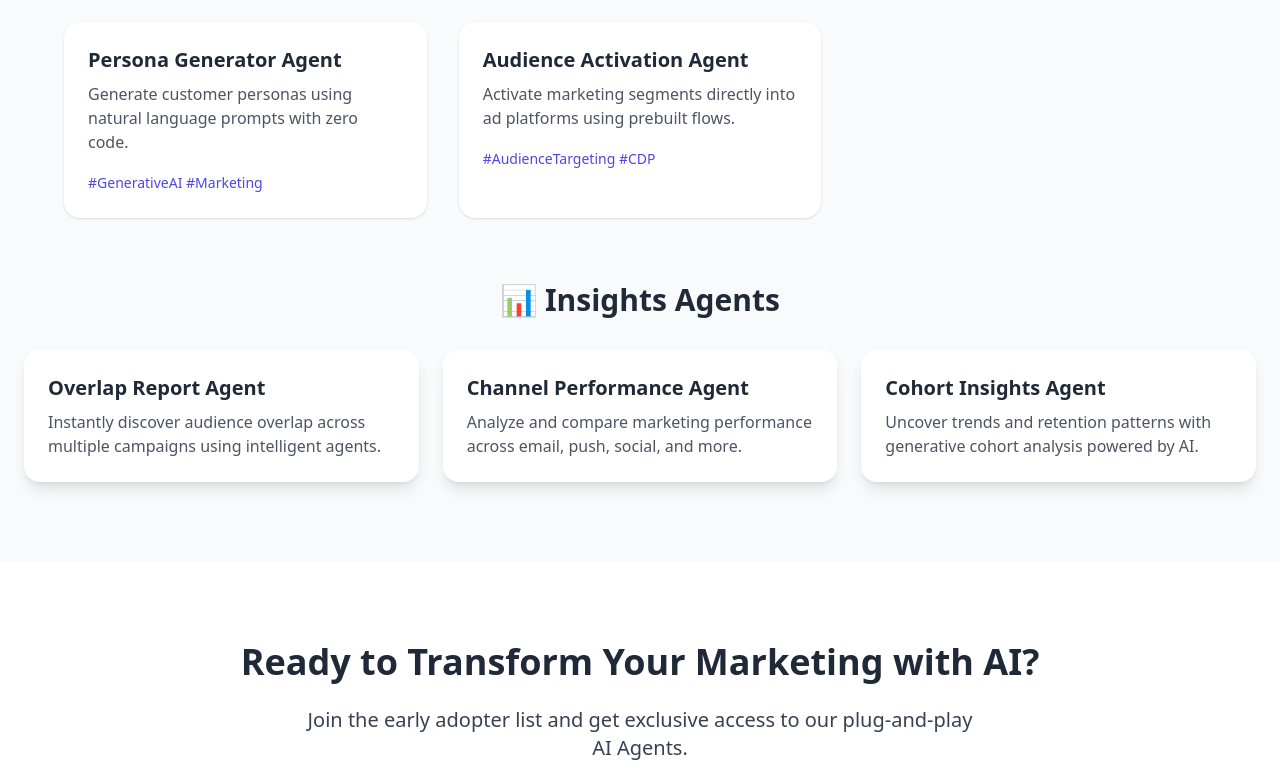
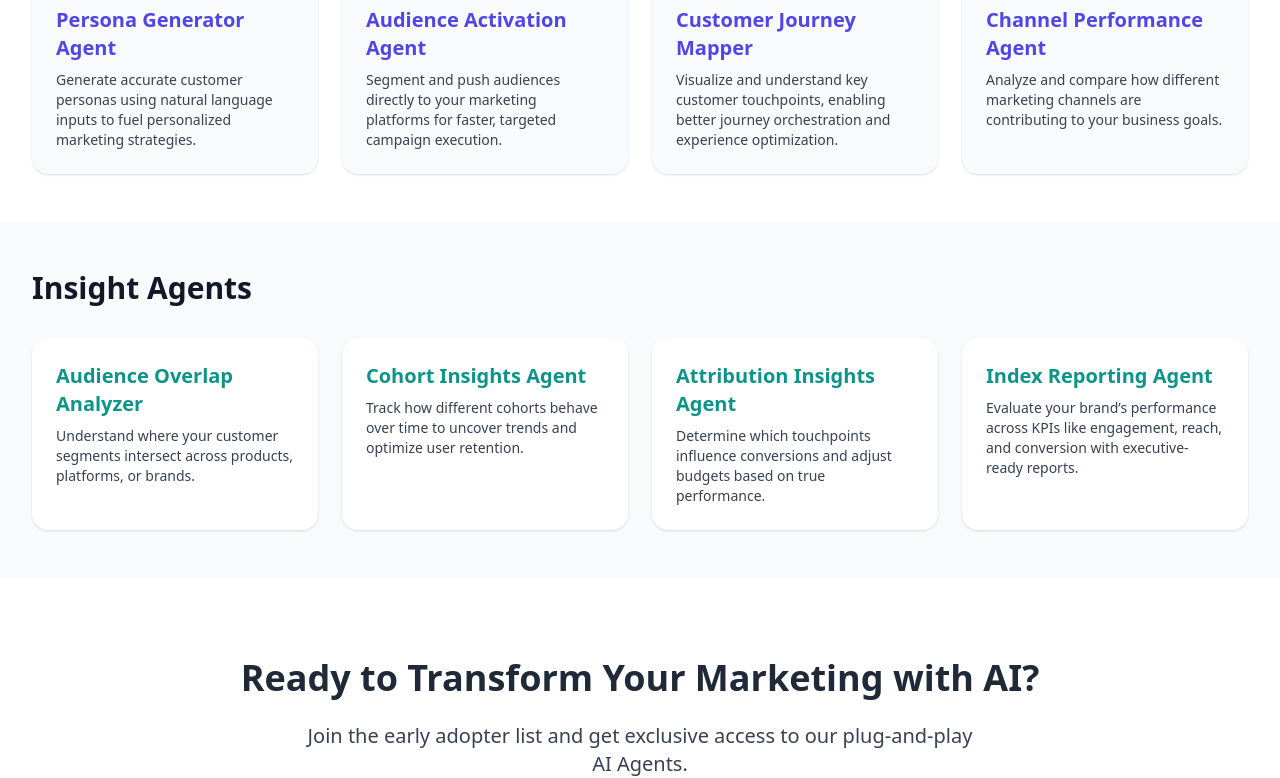
Before and after one commit to arvindpal05/arjunai, a plain HTML site: page index.html in a window 1280 px wide. Shown: the part 578-1356 px from the top of the page. Drawn offline with nearby package versions, Linux system fonts and the light colour scheme.

Commit message:
Update index.html

```diff
--- a/index.html
+++ b/index.html
@@ -16,52 +16,74 @@
       <a href="#cta" class="bg-white text-indigo-700 px-6 py-3 rounded-full font-semibold hover:bg-gray-100 transition">Get Early Access</a>
     </section>
 
-    <!-- Plug-and-Use Agents -->
-    <section class="py-20 px-6 bg-gray-50">
-      <h2 class="text-3xl font-bold text-center mb-10">Plug-and-Use AI Agents</h2>
-      <div class="grid grid-cols-1 md:grid-cols-3 gap-8 max-w-6xl mx-auto">
-        <!-- Agent Card 1 -->
-        <div class="bg-white p-6 rounded-2xl shadow hover:shadow-xl transition">
-          <h3 class="text-xl font-semibold mb-2">Persona Generator Agent</h3>
-          <p class="text-gray-600 mb-4">Generate customer personas using natural language prompts with zero code.</p>
-          <span class="text-sm text-indigo-600 font-medium">#GenerativeAI #Marketing</span>
-        </div>
+    <!-- Plug-and-Use AI Agents Section -->
+<section class="py-12 bg-white">
+  <div class="max-w-7xl mx-auto px-4 sm:px-6 lg:px-8">
+    <h2 class="text-3xl font-extrabold text-gray-900 mb-8">Plug-and-Use AI Agents</h2>
+    <div class="grid grid-cols-1 sm:grid-cols-2 lg:grid-cols-4 gap-6">
 
-        <!-- Agent Card 3 -->
-        <div class="bg-white p-6 rounded-2xl shadow hover:shadow-xl transition">
-          <h3 class="text-xl font-semibold mb-2">Audience Activation Agent</h3>
-          <p class="text-gray-600 mb-4">Activate marketing segments directly into ad platforms using prebuilt flows.</p>
-          <span class="text-sm text-indigo-600 font-medium">#AudienceTargeting #CDP</span>
-        </div>
+      <!-- Persona Generator Agent -->
+      <div class="bg-gray-50 rounded-2xl shadow p-6">
+        <h3 class="text-xl font-semibold mb-2 text-indigo-600">Persona Generator Agent</h3>
+        <p class="text-gray-700 text-sm">Generate accurate customer personas using natural language inputs to fuel personalized marketing strategies.</p>
       </div>
 
-      <!-- Insights Agents Section -->
-<div class="mt-16">
-  <h2 class="text-2xl md:text-3xl font-bold text-center text-gray-800 mb-6">📊 Insights Agents</h2>
-  <div class="grid md:grid-cols-3 gap-6 mt-8">
+      <!-- Audience Activation Agent -->
+      <div class="bg-gray-50 rounded-2xl shadow p-6">
+        <h3 class="text-xl font-semibold mb-2 text-indigo-600">Audience Activation Agent</h3>
+        <p class="text-gray-700 text-sm">Segment and push audiences directly to your marketing platforms for faster, targeted campaign execution.</p>
+      </div>
 
-    <!-- Overlap Report Agent -->
-    <div class="bg-white rounded-2xl shadow-lg p-6 hover:shadow-xl transition">
-      <h3 class="text-xl font-semibold text-gray-800 mb-2">Overlap Report Agent</h3>
-      <p class="text-gray-600">Instantly discover audience overlap across multiple campaigns using intelligent agents.</p>
+      <!-- Customer Journey Mapper -->
+      <div class="bg-gray-50 rounded-2xl shadow p-6">
+        <h3 class="text-xl font-semibold mb-2 text-indigo-600">Customer Journey Mapper</h3>
+        <p class="text-gray-700 text-sm">Visualize and understand key customer touchpoints, enabling better journey orchestration and experience optimization.</p>
+      </div>
+
+      <!-- Channel Performance Agent -->
+      <div class="bg-gray-50 rounded-2xl shadow p-6">
+        <h3 class="text-xl font-semibold mb-2 text-indigo-600">Channel Performance Agent</h3>
+        <p class="text-gray-700 text-sm">Analyze and compare how different marketing channels are contributing to your business goals.</p>
+      </div>
+
     </div>
+  </div>
+</section>
 
-    <!-- Channel Performance Agent -->
-    <div class="bg-white rounded-2xl shadow-lg p-6 hover:shadow-xl transition">
-      <h3 class="text-xl font-semibold text-gray-800 mb-2">Channel Performance Agent</h3>
-      <p class="text-gray-600">Analyze and compare marketing performance across email, push, social, and more.</p>
+<!-- Insight Agents Section -->
+<section class="py-12 bg-gray-50">
+  <div class="max-w-7xl mx-auto px-4 sm:px-6 lg:px-8">
+    <h2 class="text-3xl font-extrabold text-gray-900 mb-8">Insight Agents</h2>
+    <div class="grid grid-cols-1 sm:grid-cols-2 lg:grid-cols-4 gap-6">
+
+      <!-- Audience Overlap Analyzer -->
+      <div class="bg-white rounded-2xl shadow p-6">
+        <h3 class="text-xl font-semibold mb-2 text-teal-600">Audience Overlap Analyzer</h3>
+        <p class="text-gray-700 text-sm">Understand where your customer segments intersect across products, platforms, or brands.</p>
+      </div>
+
+      <!-- Cohort Insights Agent -->
+      <div class="bg-white rounded-2xl shadow p-6">
+        <h3 class="text-xl font-semibold mb-2 text-teal-600">Cohort Insights Agent</h3>
+        <p class="text-gray-700 text-sm">Track how different cohorts behave over time to uncover trends and optimize user retention.</p>
+      </div>
+
+      <!-- Attribution Insights Agent -->
+      <div class="bg-white rounded-2xl shadow p-6">
+        <h3 class="text-xl font-semibold mb-2 text-teal-600">Attribution Insights Agent</h3>
+        <p class="text-gray-700 text-sm">Determine which touchpoints influence conversions and adjust budgets based on true performance.</p>
+      </div>
+
+      <!-- Index Reporting Agent -->
+      <div class="bg-white rounded-2xl shadow p-6">
+        <h3 class="text-xl font-semibold mb-2 text-teal-600">Index Reporting Agent</h3>
+        <p class="text-gray-700 text-sm">Evaluate your brand’s performance across KPIs like engagement, reach, and conversion with executive-ready reports.</p>
+      </div>
+
     </div>
+  </div>
+</section>
 
-    <!-- Cohort Insights Agent -->
-    <div class="bg-white rounded-2xl shadow-lg p-6 hover:shadow-xl transition">
-      <h3 class="text-xl font-semibold text-gray-800 mb-2">Cohort Insights Agent</h3>
-      <p class="text-gray-600">Uncover trends and retention patterns with generative cohort analysis powered by AI.</p>
-    </div>
-
-  </div>
-</div>
-
-    </section>
 
     <!-- CTA Section -->
     <section id="cta" class="py-20 px-6 text-center bg-white">
@@ -69,7 +91,7 @@
       <p class="text-lg md:text-xl text-gray-700 max-w-2xl mx-auto mb-8">
         Join the early adopter list and get exclusive access to our plug-and-play AI Agents.
       </p>
-      <a href="mailto:hello@arjunai.ai" class="inline-block bg-indigo-600 text-white px-8 py-4 rounded-full font-semibold hover:bg-indigo-700 transition">Request Access</a>
+      <a href="mailto:agrimsinghpal@gmail.com" class="inline-block bg-indigo-600 text-white px-8 py-4 rounded-full font-semibold hover:bg-indigo-700 transition">Request Access</a>
     </section>
 
     <!-- Footer -->
```
